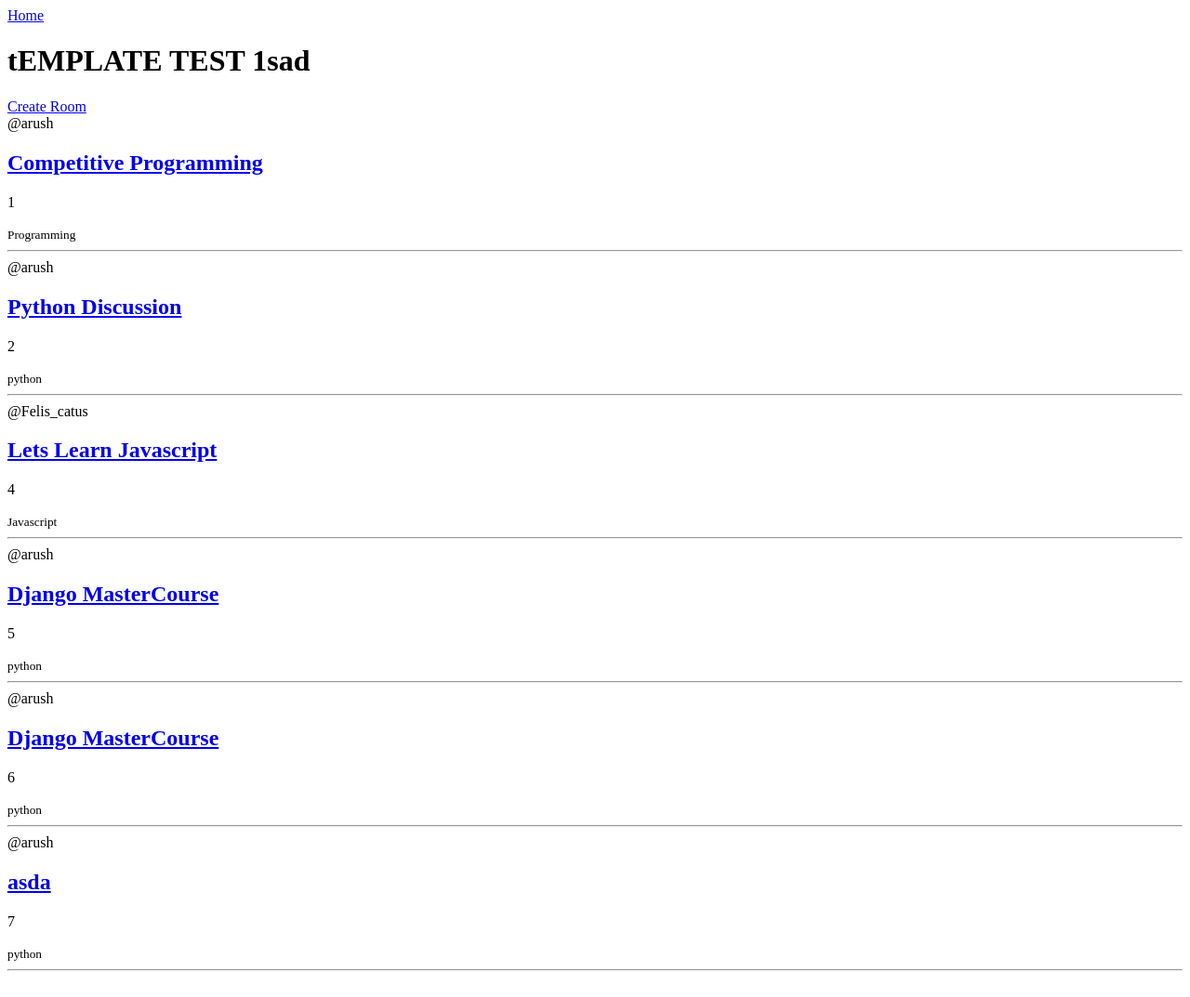
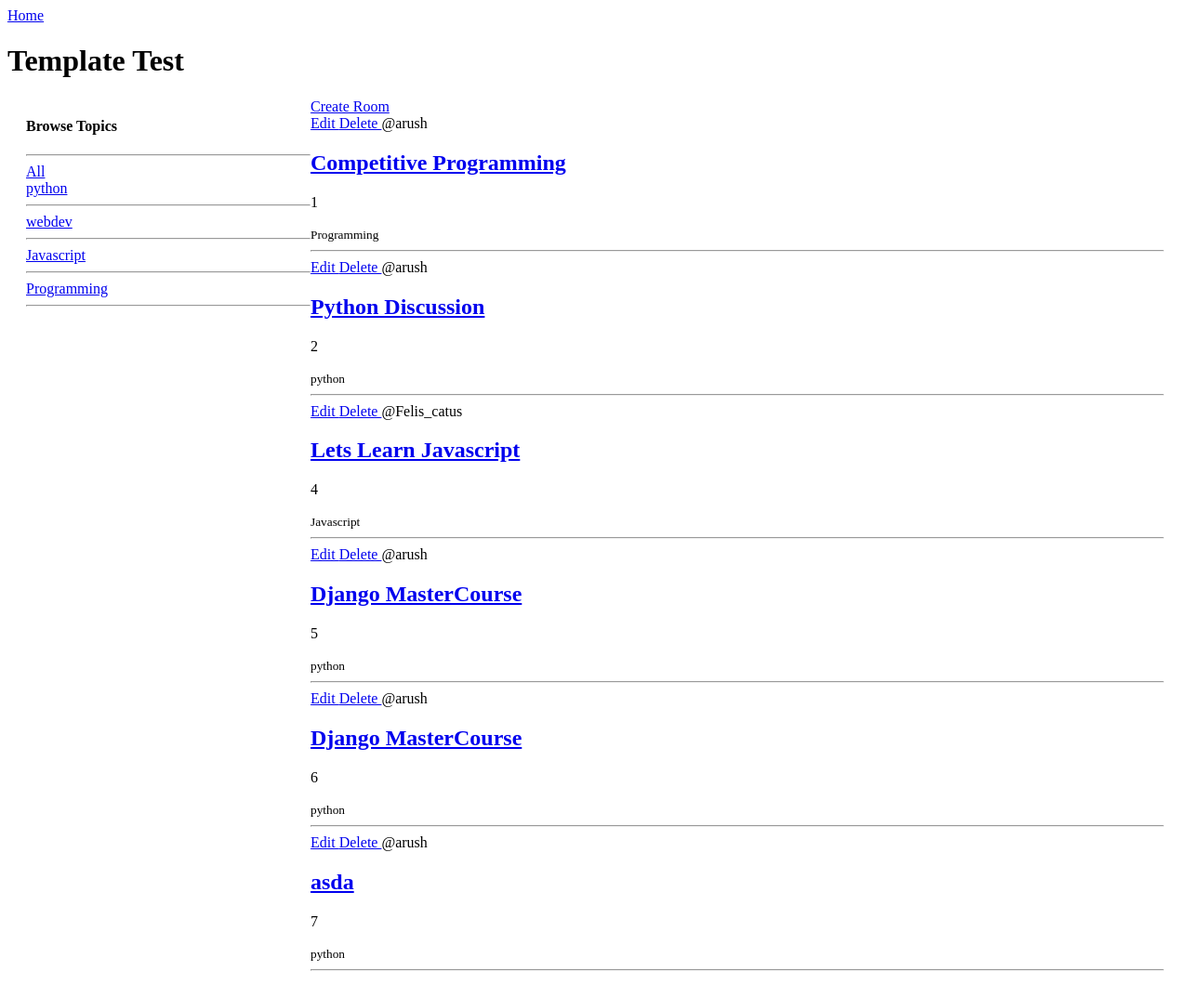
Before and after one commit to arush3218/CATsalon, a Django app: page / in a window 1280 px wide. Shown: the whole page at 93% size. Before the commit the page ends 1045 px from the top, so only its background shows below. Run offline with Django 5.2, Linux system fonts and the light colour scheme; data comes from the database, SQL or seed files in the repository; both versions use the stored data as it was after the commit.

Commit message:
Update uploads #1

```diff
--- a/catsalon/base/templates/base/home.html
+++ b/catsalon/base/templates/base/home.html
@@ -1,20 +1,51 @@
 {% extends "main.html" %} {% block content %}
-<h1>tEMPLATE TEST 1sad</h1>
+<style>
+  .home-container {
+    display: grid;
+    grid-template-columns: 1fr 3fr;
+    margin: 20px;
+  }
+</style>
 
-<div>
-  <a href="{% url 'create_room' %}">Create Room</a>
+<h1>Template Test</h1>
 
+<div class="home-container">
   <div>
-    {% for room in rooms%}
+    <h4>Browse Topics</h4>
+    <hr />
+
     <div>
-      <span> @{{room.host.username}} </span>
-      <a href="{% url 'room' room.id%}"><h2>{{room.name}}</h2></a>
-      <p>{{room.id}}</p>
-      <small>{{room.topic.name}}</small>
-      <hr />
+      <a href="{% url 'home' %}">All</a>
+    </div>
+
+    <div>
+      {% for topic in topics %}
+      <a href="{% url 'home' %}?q={{ topic.name }}">
+        {{ topic.name }}
+        <hr
+      /></a>
       {% endfor %}
     </div>
   </div>
 
-  {% endblock content %}
+  <div>
+    <a href="{% url 'create_room' %}">Create Room</a>
+
+    <div>
+      {% for room in rooms %}
+      <div>
+        <a href="{% url 'update_room' room.id %}"> Edit </a>
+        <a href="{% url 'delete_room' room.id %}"> Delete </a>
+        <span> @{{ room.host.username }} </span>
+        <a href="{% url 'room' room.id %}">
+          <h2>{{ room.name }}</h2>
+        </a>
+        <p>{{ room.id }}</p>
+        <small>{{ room.topic.name }}</small>
+        <hr />
+      </div>
+      {% endfor %}
+    </div>
+  </div>
 </div>
+{% endblock content %}
--- a/catsalon/base/urls.py
+++ b/catsalon/base/urls.py
@@ -5,4 +5,6 @@ urlpatterns = [
     path('', views.home, name = 'home'),
     path('room/<str:pk>/', views.room, name = 'room'),
     path('create-room/', views.createRoom, name = 'create_room'),
+    path('update-room/<str:pk>', views.updateRoom, name = 'update_room'),
+    path('delete-room/<str:pk>', views.DeleteRoom, name = 'delete_room'),
 ]
--- a/catsalon/base/views.py
+++ b/catsalon/base/views.py
@@ -1,5 +1,5 @@
 from django.shortcuts import render
-from .models import Room
+from .models import Room, Topic
 from .forms import RoomForm, Room
 from django.shortcuts import redirect
 
@@ -11,8 +11,11 @@ from django.shortcuts import redirect
 # ]
 
 def home(request):
-    rooms = Room.objects.all()
-    return render(request, 'base/home.html', {'rooms': rooms})
+    q= request.GET.get('q') if request.GET.get('q') != None else ''
+    rooms = Room.objects.filter(topic__name__icontains=q)
+    topics = Topic.objects.all()
+    context = {'rooms': rooms, 'topics': topics}
+    return render(request, 'base/home.html',context )
 
 def room(request, pk):
     room = Room.objects.get(id=pk)
@@ -29,3 +32,22 @@ def createRoom(request):
             return redirect('home')
     context = {'form': form}
     return render(request, 'base/form.html',context)
+
+def updateRoom(request, pk):
+    room = Room.objects.get(id=pk)
+    form = RoomForm(instance=room)
+    if request.method == 'POST':
+        form = RoomForm(request.POST, instance=room)
+        if form.is_valid():
+            form.save()
+            return redirect('home')
+
+    context = {'form': form}
+    return render(request, 'base/form.html', context)
+
+def DeleteRoom(request, pk):
+    room = Room.objects.get(id=pk)
+    if request.method == 'POST':
+        room.delete()
+        redirect('home')
+    return render(request, 'base/delete.html',{'obj':room})
```
Also changed, not shown: catsalon/base/templates/base/delete.html (added, +10 -0 lines), catsalon/db.sqlite3.
